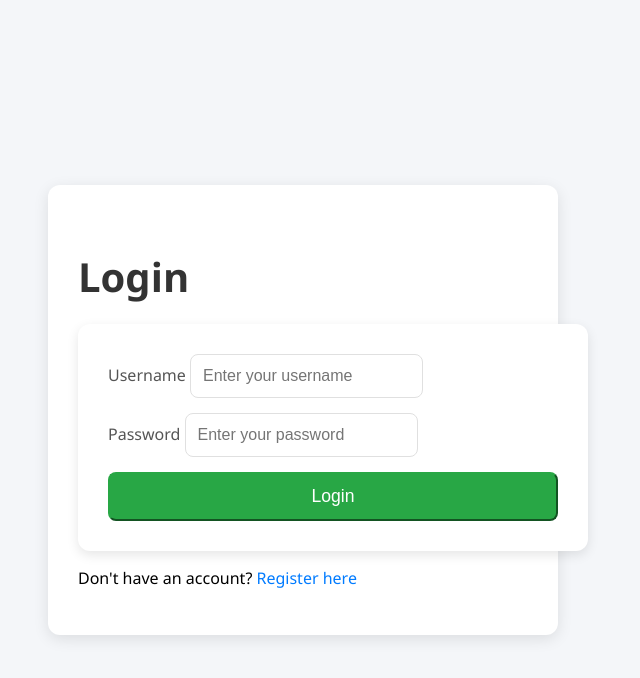
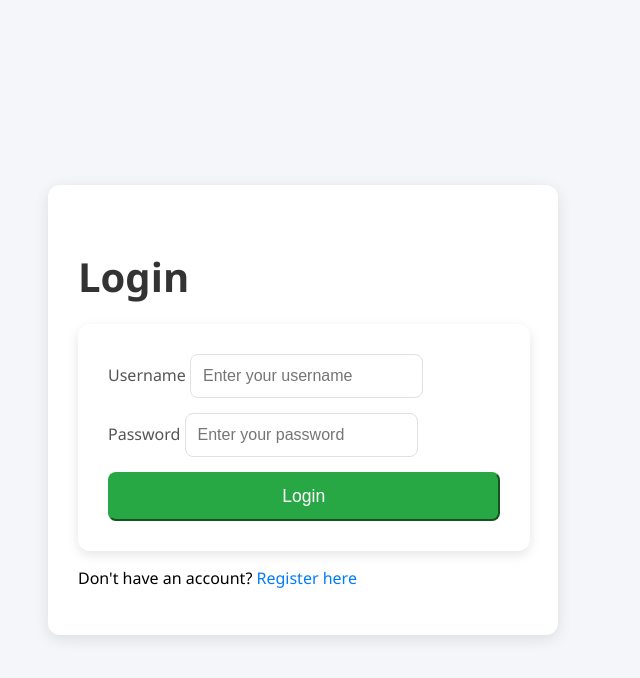
Before and after one commit to dantonic81/portfolio, a Flask app: page /login in a window 1280 px wide. Shown: the top 678 px of the page, without its empty margins (337-977 px from the left). Run offline with Flask 3, Linux system fonts and the light colour scheme.

Commit message:
resize login form to fit smaller screens

```diff
--- a/static/css/login_register.css
+++ b/static/css/login_register.css
@@ -28,7 +28,7 @@ h2 {
 
 /* Form Styling */
 form {
-    width: 100%;
+    width: 87%;
     max-width: 450px;
     padding: 30px;
     background-color: white;
```
